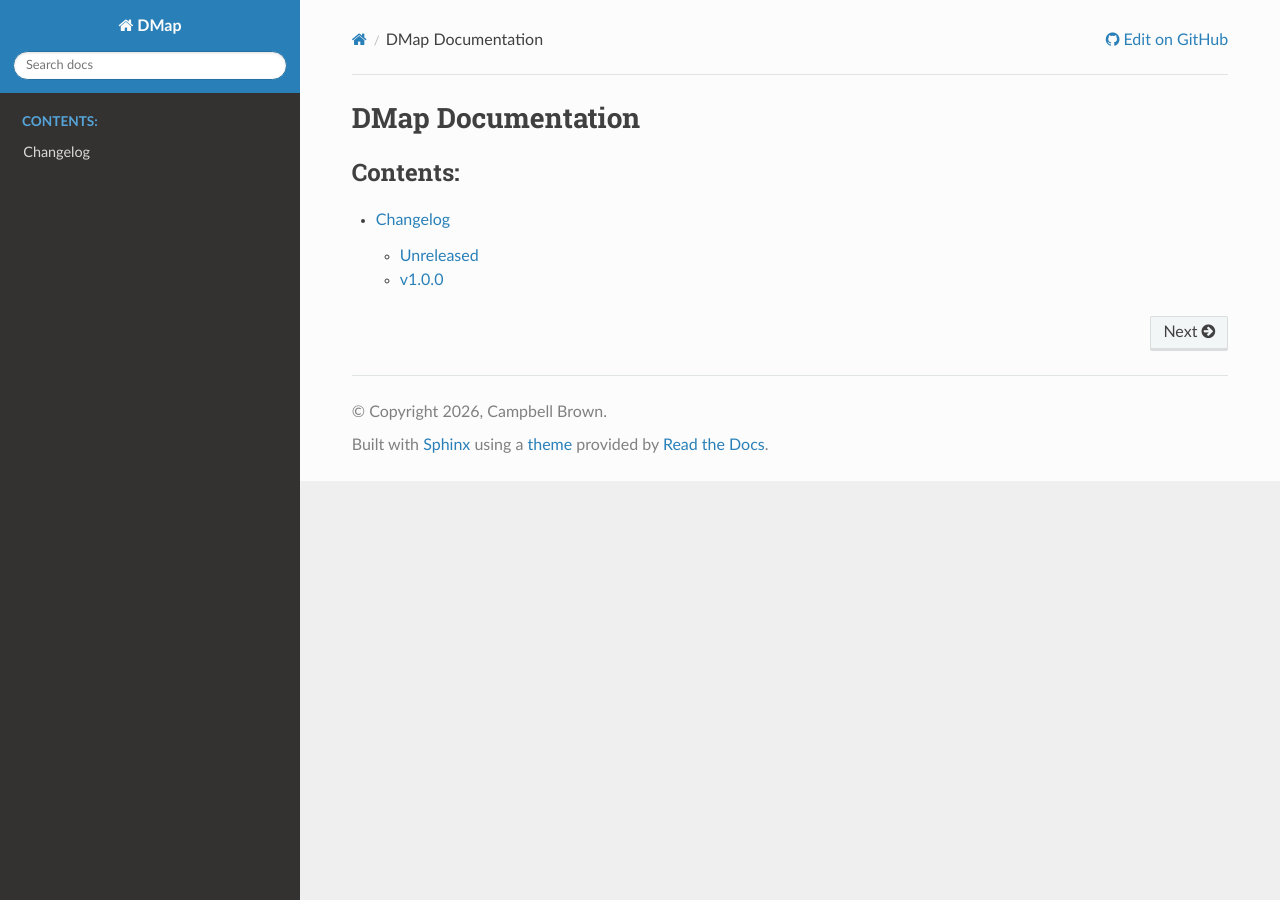
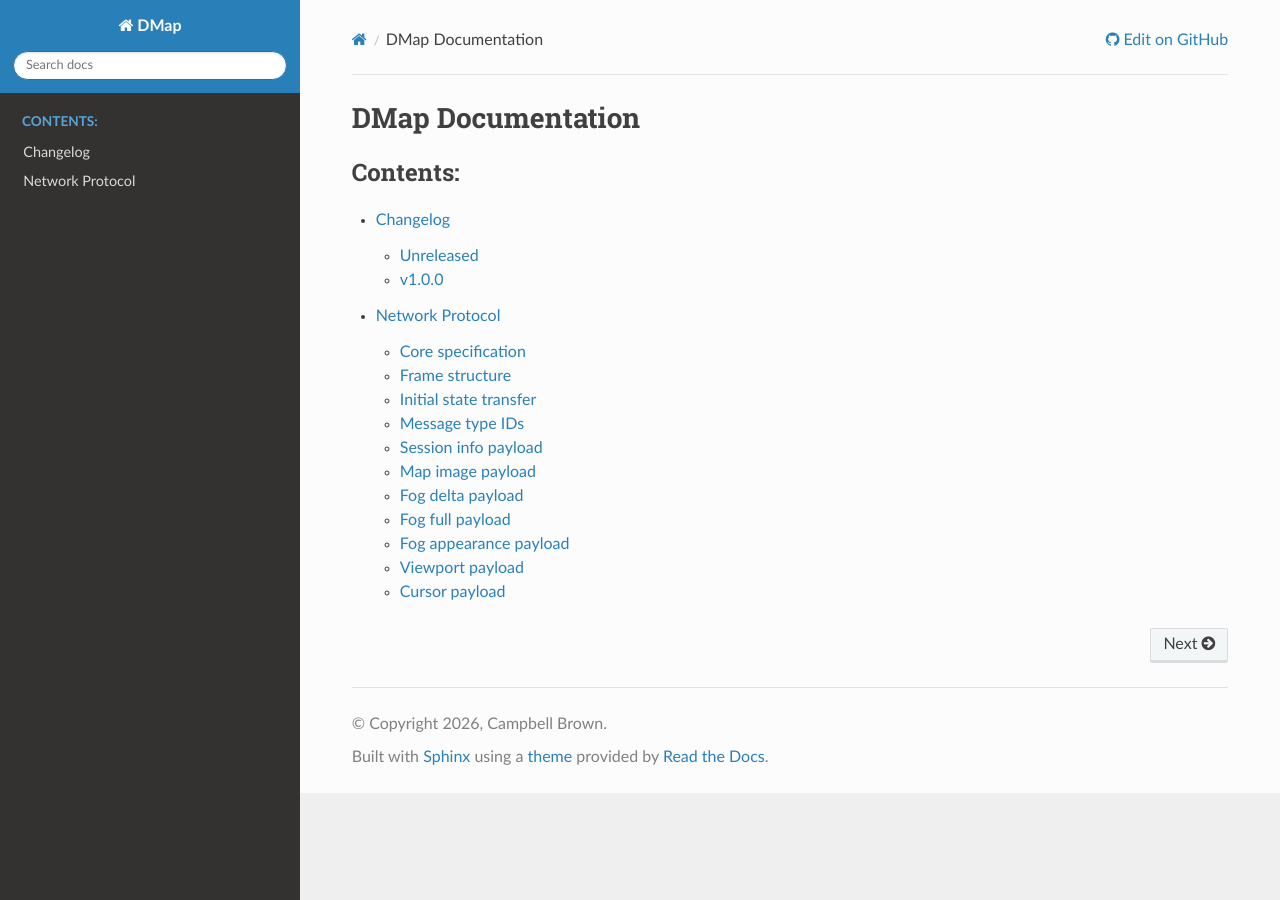
Before and after one commit to campbellmbrown/dmap-net, a Sphinx documentation site: the page built from docs/source/index.rst, in a window 1280 px wide. Built offline with Sphinx 7.4.7 and the Read the Docs theme 3.1.0, drawn with Linux system fonts in a browser that asks for light colours; some of the changed lines change nothing that is shown.

Commit message:
Wiki protocol progress

```diff
--- a/docs/source/index.rst
+++ b/docs/source/index.rst
@@ -6,3 +6,4 @@ DMap Documentation
    :caption: Contents:
 
    changelog
+   protocol
--- /dev/null
+++ b/docs/source/protocol.rst
@@ -0,0 +1,243 @@
+Network Protocol
+================
+
+This page documents the network protocol.
+
+Core specification
+------------------
+
+* Messages are framed so that each payload can be read independently from the byte stream.
+* All integer fields are little-endian.
+* Floating-point values are little-endian IEEE 754 values.
+* Compressed fields use the deflate format.
+
+Frame structure
+---------------
+
+TODO
+
+.. list-table:: Frame header
+   :header-rows: 1
+
+   * - Field
+     - Size (bytes)
+     - Notes
+   * - Message type
+     - 4
+     - A little-endian 32-bit integer identifying the payload type.
+   * - Payload length
+     - 4
+     - A little-endian 32-bit integer giving the payload size in bytes.
+   * - Payload
+     - Variable
+     - The payload for the selected message type.
+
+Initial state transfer
+----------------------
+
+When a player connects, the host may send a cached initial state so that the
+player can immediately reconstruct the current map view. When present, those
+messages are sent in this order:
+
+1. Session info
+2. Fog appearance
+3. Map image
+4. Viewport
+5. Cursor
+
+Message type IDs
+----------------
+
+.. list-table:: Message types
+   :header-rows: 1
+
+   * - ID
+     - Name
+     - Purpose
+   * - 1
+     - Session info
+     - Session metadata and the initial full fog mask.
+   * - 2
+     - Map image
+     - Encoded map image bytes.
+   * - 3
+     - Fog delta
+     - A rectangular fog update.
+   * - 4
+     - Fog full
+     - A full fog mask replacement.
+   * - 5
+     - Fog appearance
+     - Fog rendering mode, colour, and texture seed.
+   * - 6
+     - Viewport
+     - Camera position and zoom.
+   * - 7
+     - Cursor
+     - Cursor position, appearance, and visibility.
+
+Session info payload
+--------------------
+
+This payload is used during the initial handshake. It combines session metadata
+with a full fog mask.
+
+.. list-table:: Session info payload fields
+   :header-rows: 1
+
+   * - Field
+     - Size (bytes)
+     - Notes
+   * - Session ID
+     - 16
+     - A 128-bit UUID. The first 4-byte field, the next 2-byte field, and the next 2-byte field are little-endian; the final 8 bytes are stored as-is.
+   * - Map width
+     - 4
+     - The width of the map in pixels.
+   * - Map height
+     - 4
+     - The height of the map in pixels.
+   * - Fog mask
+     - Variable
+     - A deflate-compressed fog mask containing ``map width * map height`` bytes.
+
+Fog mask bytes are stored in row-major order. Each byte is a reveal value:
+
+- ``0`` means fully fogged.
+- ``255`` means fully revealed.
+
+Map image payload
+-----------------
+
+This payload contains the map image bytes exactly as transmitted by the host.
+The protocol treats the image data as opaque encoded bytes and does not define
+an image container format.
+
+Fog delta payload
+-----------------
+
+This payload updates a rectangular region of the fog mask. It contains the
+authoritative byte values for the addressed region.
+
+.. list-table:: Fog delta payload fields
+   :header-rows: 1
+
+   * - Field
+     - Size (bytes)
+     - Notes
+   * - X
+     - 4
+     - The left edge of the region in map pixels.
+   * - Y
+     - 4
+     - The top edge of the region in map pixels.
+   * - Width
+     - 4
+     - The width of the region in pixels.
+   * - Height
+     - 4
+     - The height of the region in pixels.
+   * - Region data
+     - Variable
+     - A deflate-compressed block containing ``width * height`` bytes.
+
+Region data is stored in row-major order. Each byte is the fog value for one
+pixel in the rectangle.
+
+Fog full payload
+----------------
+
+This payload replaces the entire fog mask in one message.
+
+.. list-table:: Fog full payload fields
+   :header-rows: 1
+
+   * - Field
+     - Size (bytes)
+     - Notes
+   * - Width
+     - 4
+     - The width of the fog mask in pixels.
+   * - Height
+     - 4
+     - The height of the fog mask in pixels.
+   * - Mask data
+     - Variable
+     - A deflate-compressed block containing ``width * height`` bytes.
+
+Mask data is stored in row-major order.
+
+Fog appearance payload
+----------------------
+
+This payload controls how players render the fog overlay.
+
+.. list-table:: Fog appearance payload fields
+   :header-rows: 1
+
+   * - Field
+     - Size (bytes)
+     - Notes
+   * - Fog type
+     - 1
+     - The ID of the fog rendering type.
+   * - Red channel
+     - 1
+     - The red channel of the fog colour. Only applicable for the flat colour fog type.
+   * - Green channel
+     - 1
+     - The green channel of the fog colour. Only applicable for the flat colour fog type.
+   * - Blue channel
+     - 1
+     - The blue channel of the fog colour. Only applicable for the flat colour fog type.
+   * - Texture seed
+     - 16
+     - A seed for deterministic fog textures. Not applicable for the flat colour fog type.
+
+Viewport payload
+----------------
+
+This payload defines the camera state that players should apply to the map.
+
+.. list-table:: Viewport payload fields
+   :header-rows: 1
+
+   * - Field
+     - Size (bytes)
+     - Notes
+   * - Centre X
+     - 8 (float64)
+     - The map-space X coordinate that should be centred in the viewport.
+   * - Centre Y
+     - 8 (float64)
+     - The map-space Y coordinate that should be centred in the viewport.
+   * - Zoom level
+     - 8 (float64)
+     - The zoom multiplier to apply around the centered map coordinate.
+
+Cursor payload
+--------------
+
+This payload controls the cursor shown to players.
+
+.. list-table:: Cursor payload fields
+   :header-rows: 1
+
+   * - Field
+     - Size (bytes)
+     - Notes
+   * - Map X
+     - 8 (float64)
+     - The map-space X coordinate of the cursor anchor.
+   * - Map Y
+     - 8 (float64)
+     - The map-space Y coordinate of the cursor anchor.
+   * - Cursor type
+     - 4
+     - The ID of the cursor type.
+   * - Cursor size
+     - 4
+     - The rendered cursor size in screen pixels.
+   * - Visible
+     - 1
+     - 1 if the cursor should be visible to players, 0 otherwise.
```
